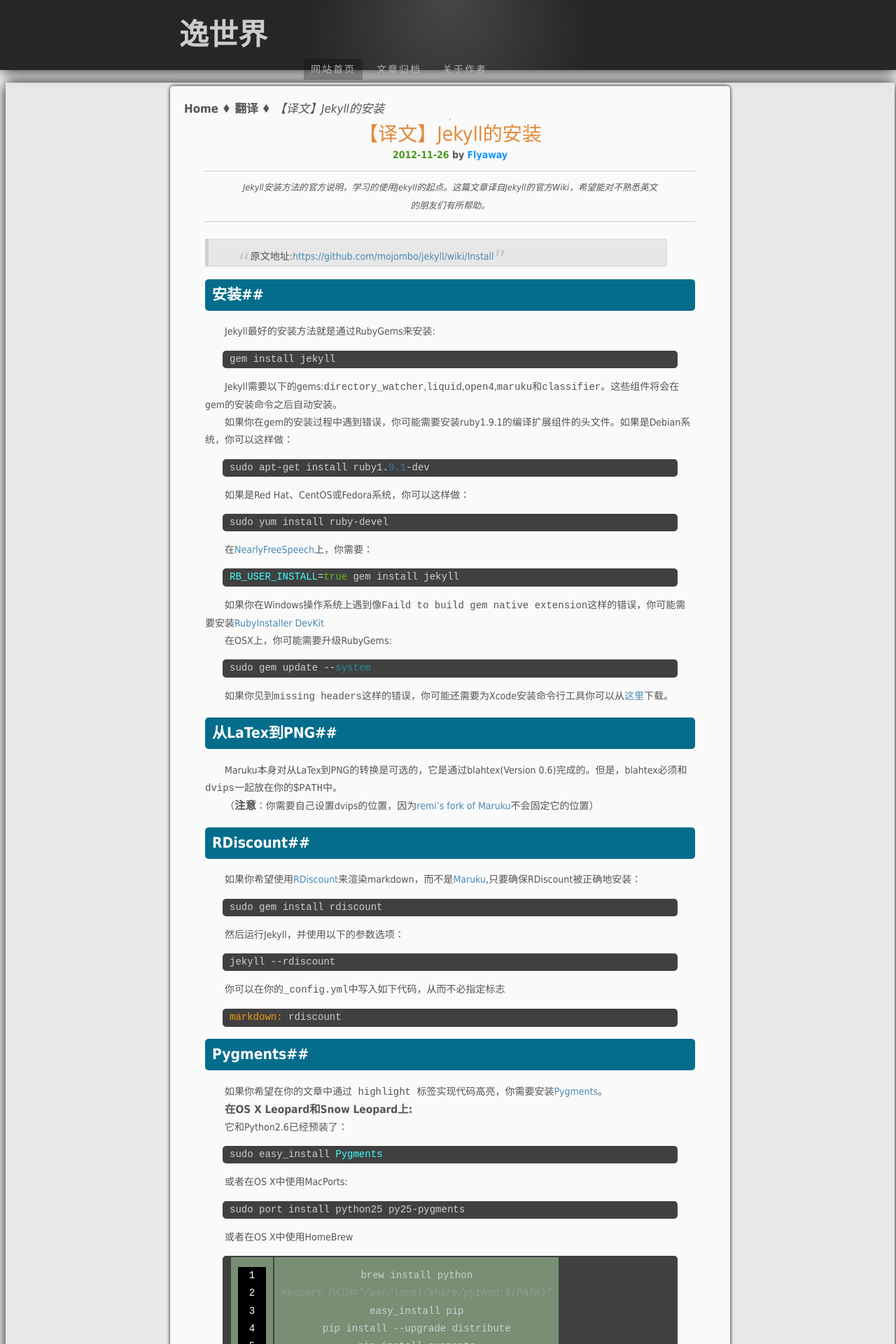
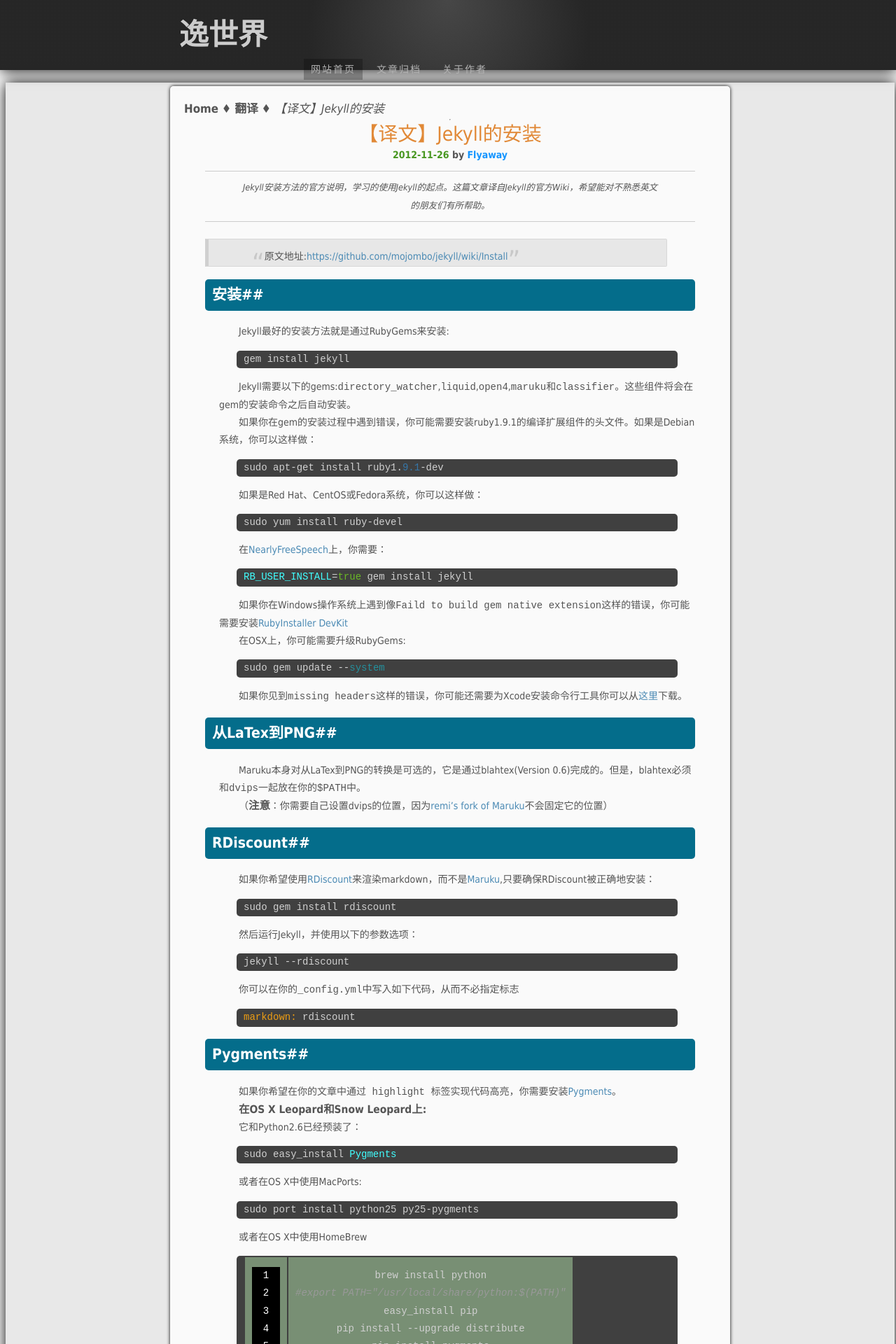
Before and after one commit to flyaway1217/flyaway1217.github.com, a Jekyll site: the page built from _posts/2012-11-26-Jekyll-Wiki-Install.md, in a window 1280 px wide. Shown: the top 1920 px of the page at 70% size. Built offline with Jekyll 4.4.1, drawn with Linux system fonts in a browser that asks for light colours.

Commit message:
Update the style of the post

```diff
--- a/css/post.css
+++ b/css/post.css
@@ -79,7 +79,7 @@
 }
 #post #content p{
 	text-indent:2em;
-	margin:0 0 0 0;
+	margin:0 0 0 20px;
 }
 #post #content h2{
 	/*color:hsl(100,65%,36%);*/
--- a/css/syntax.css
+++ b/css/syntax.css
@@ -1,6 +1,6 @@
 .highlight {
 	background-color: #404040;
-	margin:0 25px 0 25px;
+	margin:0 25px 0 45px;
 	padding:0 0 0 10px;
 }
 .c { color: #999999; font-style: italic } /* Comment */
```
